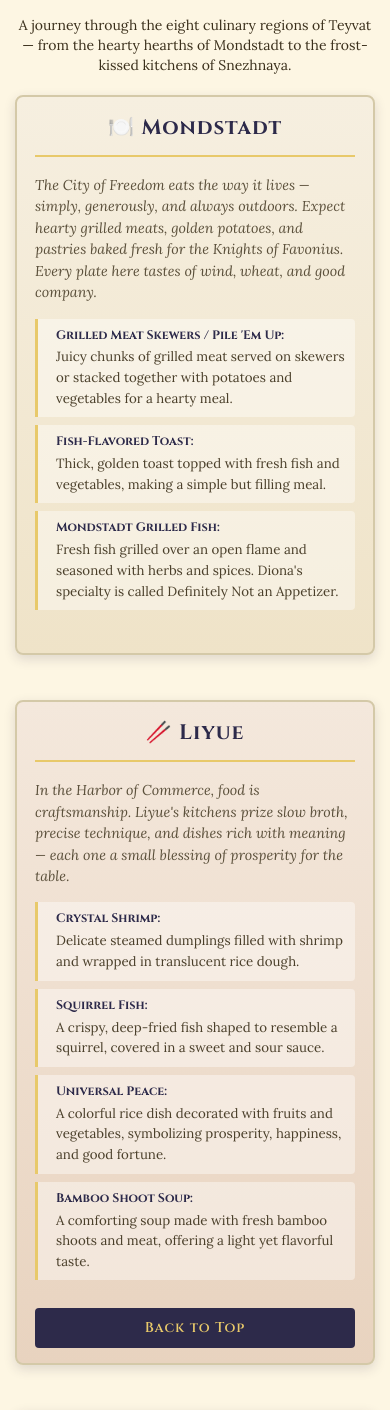
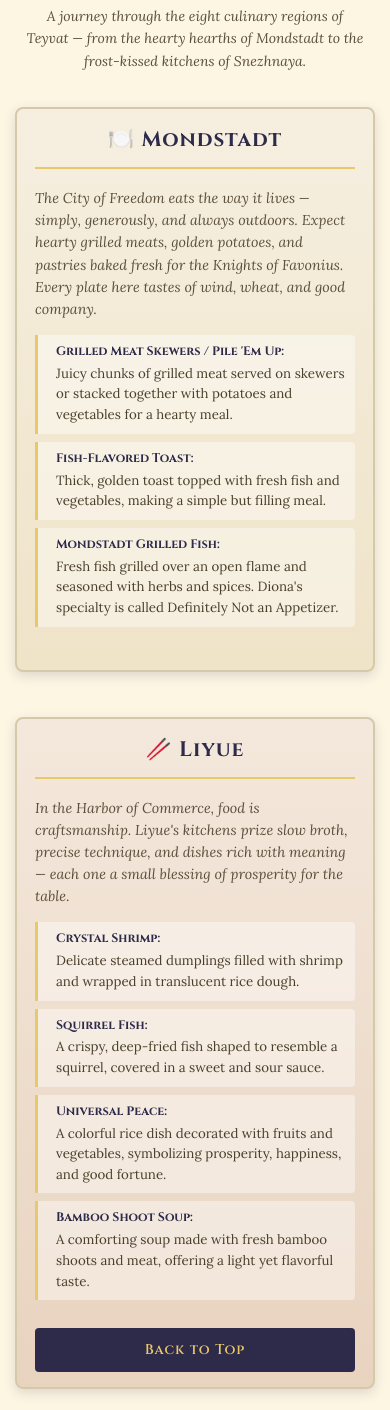
Before and after one commit to luyanguan514/Module3-solution, a plain HTML site: page module3-solution/index.html in a window 390 px wide. Shown: the part 116-1526 px from the top of the page. Drawn offline with nearby package versions, Linux system fonts and the light colour scheme; files that its build step writes are made by us from their sources; files whose address does not match are found by name.

Commit message:
Update styles.css

```diff
--- a/module3-solution/styles.css
+++ b/module3-solution/styles.css
@@ -84,23 +84,35 @@ h1, h2, h3, h4, h5, h6 {
     font-size: 1.15em;
     letter-spacing: 1px;
     padding: 15px;
+    transition: background-color 0.2s ease, color 0.2s ease;
 }
 
 #nav-list li a:hover,
 #nav-list li a:focus {
     background-color: #3d3a5a;
     color: #fff3c4;
+    text-decoration: none;
 }
 
 /* ============================================================
-   PAGE HEADING — "Our Menu"
+   PAGE HEADING + SUBTITLE
    ============================================================ */
 #our-menu {
     font-size: 3em;
     font-weight: 700;
     color: #2d2a4a;
-    margin: 40px 0 30px;
+    margin: 40px 0 15px;
     text-shadow: 1px 1px 0 #e8c96a;
+}
+
+.menu-subtitle {
+    font-style: italic;
+    font-size: 1.1em;
+    color: #5a4f3a;
+    max-width: 700px;
+    margin: 0 auto 40px;
+    line-height: 1.6;
+    padding: 0 15px;
 }
 
 /* ============================================================
@@ -154,7 +166,7 @@ h1, h2, h3, h4, h5, h6 {
     font-size: 1.02em;
     color: #5a4f3a;
     margin-bottom: 15px;
-    line-height: 1.5;
+    line-height: 1.55;
 }
 
 /* ---------- Dish list ---------- */
@@ -184,11 +196,13 @@ h1, h2, h3, h4, h5, h6 {
     margin-bottom: 2px;
 }
 
-/* ---------- Back to Top link ---------- */
+/* ============================================================
+   BACK TO TOP BUTTON — fully functional
+   ============================================================ */
 .back-to-top {
     display: block;
     margin-top: auto;           /* pins to bottom of flex card */
-    padding: 10px 0;
+    padding: 12px 0;
     background-color: #2d2a4a;
     color: #e8c96a !important;
     font-family: 'Cinzel', Georgia, serif;
@@ -197,13 +211,32 @@ h1, h2, h3, h4, h5, h6 {
     text-decoration: none !important;
     border-radius: 4px;
     text-align: center;
-    transition: background-color 0.2s ease, color 0.2s ease;
+    cursor: pointer;            /* ensures clickable hand icon */
+    transition: background-color 0.2s ease, color 0.2s ease, transform 0.15s ease;
 }
 
 .back-to-top:hover,
 .back-to-top:focus {
     background-color: #3d3a5a;
     color: #fff3c4 !important;
+    text-decoration: none;
+    outline: none;
+    transform: translateY(-2px);
+}
+
+.back-to-top:active {
+    transform: translateY(0);
+}
+
+/* Highlight flash when a section is jumped to via nav menu */
+.menu-section:target .section-inner {
+    animation: sectionPulse 1.2s ease;
+}
+
+@keyframes sectionPulse {
+    0%   { box-shadow: 0 0 0 0 rgba(232, 201, 106, 0.9); }
+    70%  { box-shadow: 0 0 0 14px rgba(232, 201, 106, 0); }
+    100% { box-shadow: 0 4px 12px rgba(45, 42, 74, 0.15); }
 }
 
 /* ============================================================
@@ -214,7 +247,13 @@ h1, h2, h3, h4, h5, h6 {
 @media (max-width: 767px) {
     #our-menu {
         font-size: 2.2em;
-        margin: 25px 0 20px;
+        margin: 25px 0 10px;
+    }
+
+    .menu-subtitle {
+        font-size: 1em;
+        margin-bottom: 25px;
+        padding: 0 10px;
     }
 
     .navbar-brand {
@@ -232,6 +271,11 @@ h1, h2, h3, h4, h5, h6 {
 
     .dish-list li {
         font-size: 0.95em;
+    }
+
+    .back-to-top {
+        padding: 12px 0;
+        font-size: 1em;
     }
 }
 
```
